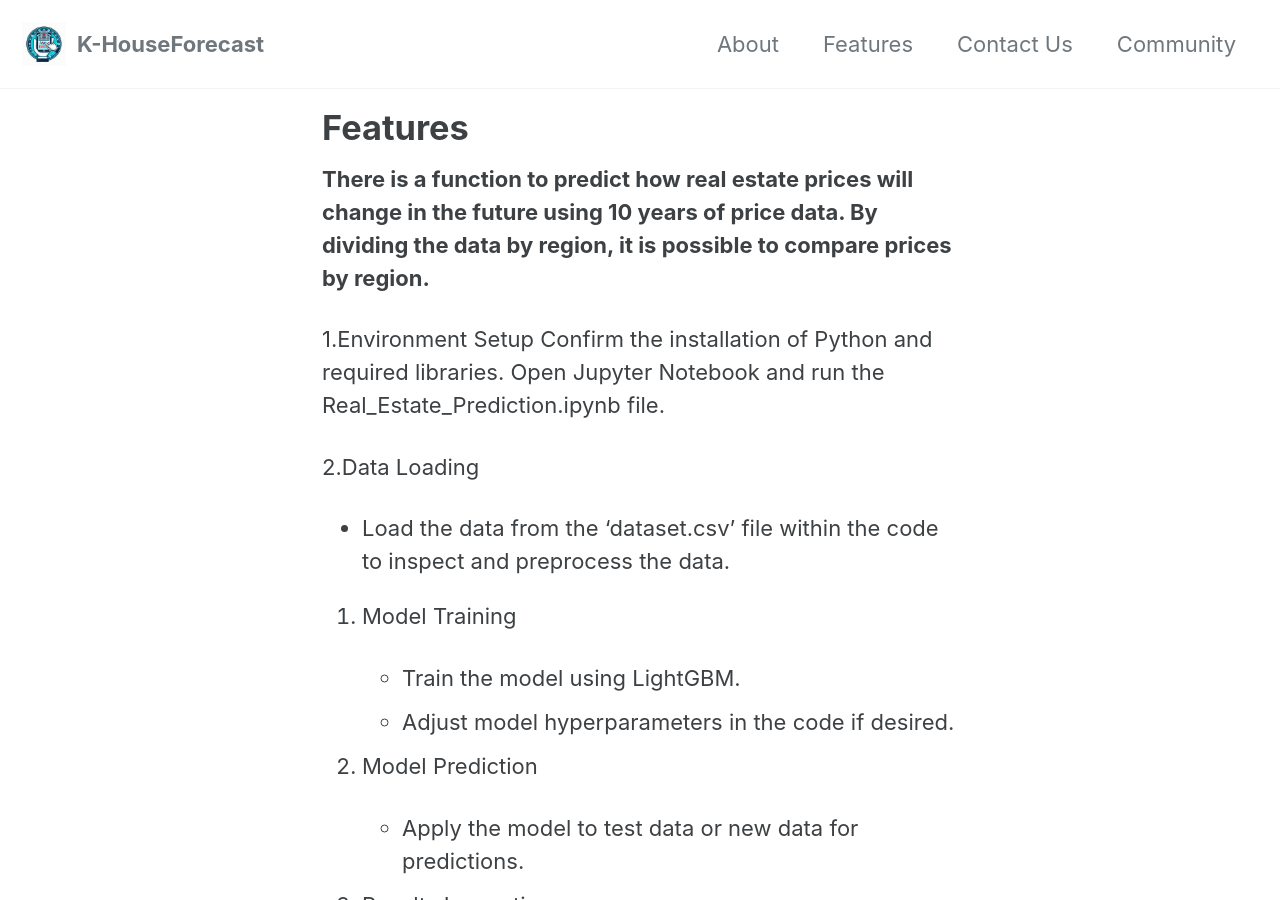
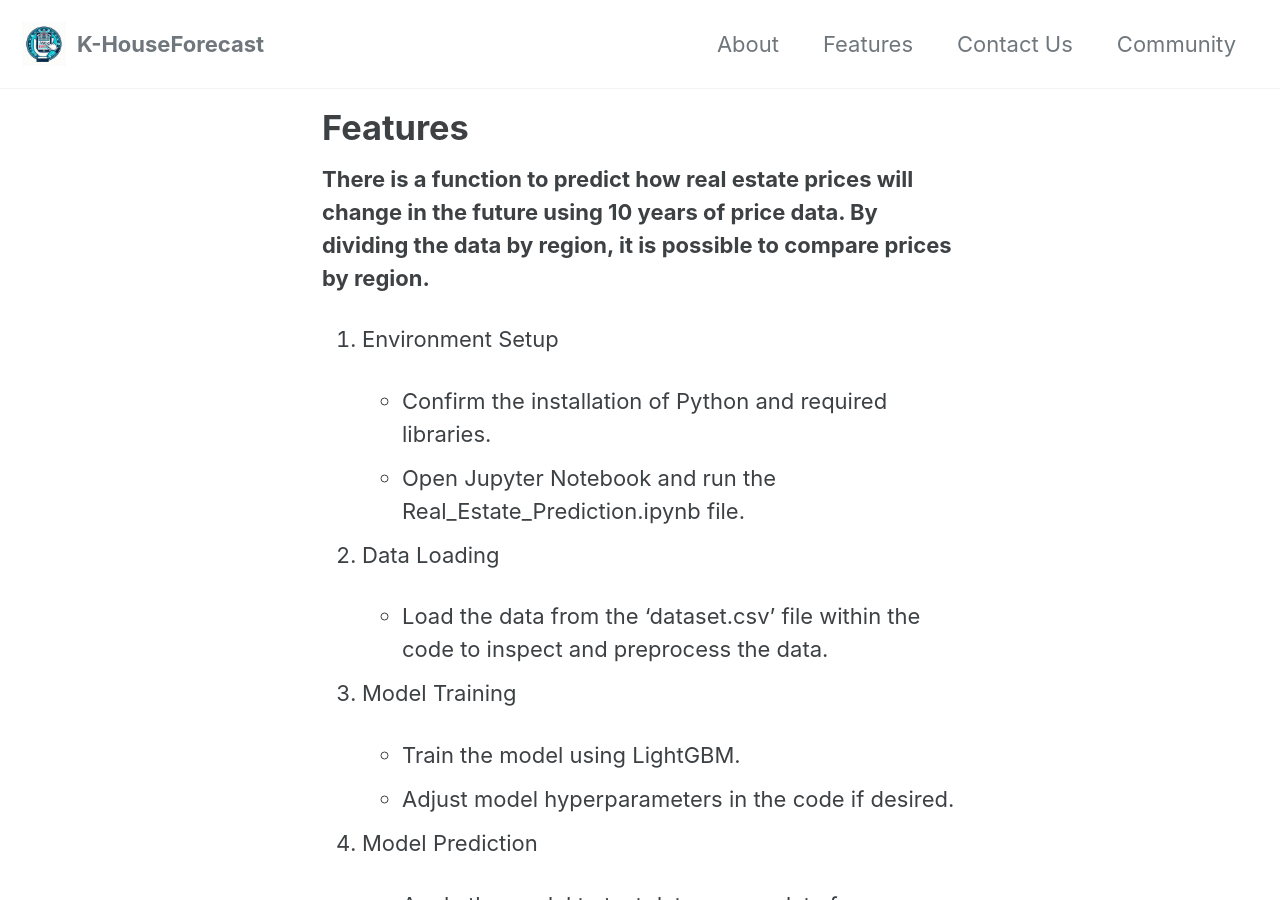
Before and after one commit to SierraJY/K-HouseForecast.github.io, a Jekyll site: the page built from _pages/features.md, in a window 1280 px wide and 900 px high. Built offline with Jekyll 4.4.1, drawn with Linux system fonts in a browser that asks for light colours; cached includes are drawn as plain includes.

Commit message:
feature page

```diff
--- a/_pages/features.md
+++ b/_pages/features.md
@@ -6,12 +6,14 @@ title: "Features"
 
 **There is a function to predict how real estate prices will change in the future using 10 years of price data. By dividing the data by region, it is possible to compare prices by region.**
 
-1.Environment Setup
-Confirm the installation of Python and required libraries.
-Open Jupyter Notebook and run the Real_Estate_Prediction.ipynb file.
+1. Environment Setup
 
-2.Data Loading
-* Load the data from the 'dataset.csv' file within the code to inspect and preprocess the data.
+    * Confirm the installation of Python and required libraries.
+    * Open Jupyter Notebook and run the Real_Estate_Prediction.ipynb file.
+
+2. Data Loading
+
+    * Load the data from the 'dataset.csv' file within the code to inspect and preprocess the data.
 
 3. Model Training
 
```
